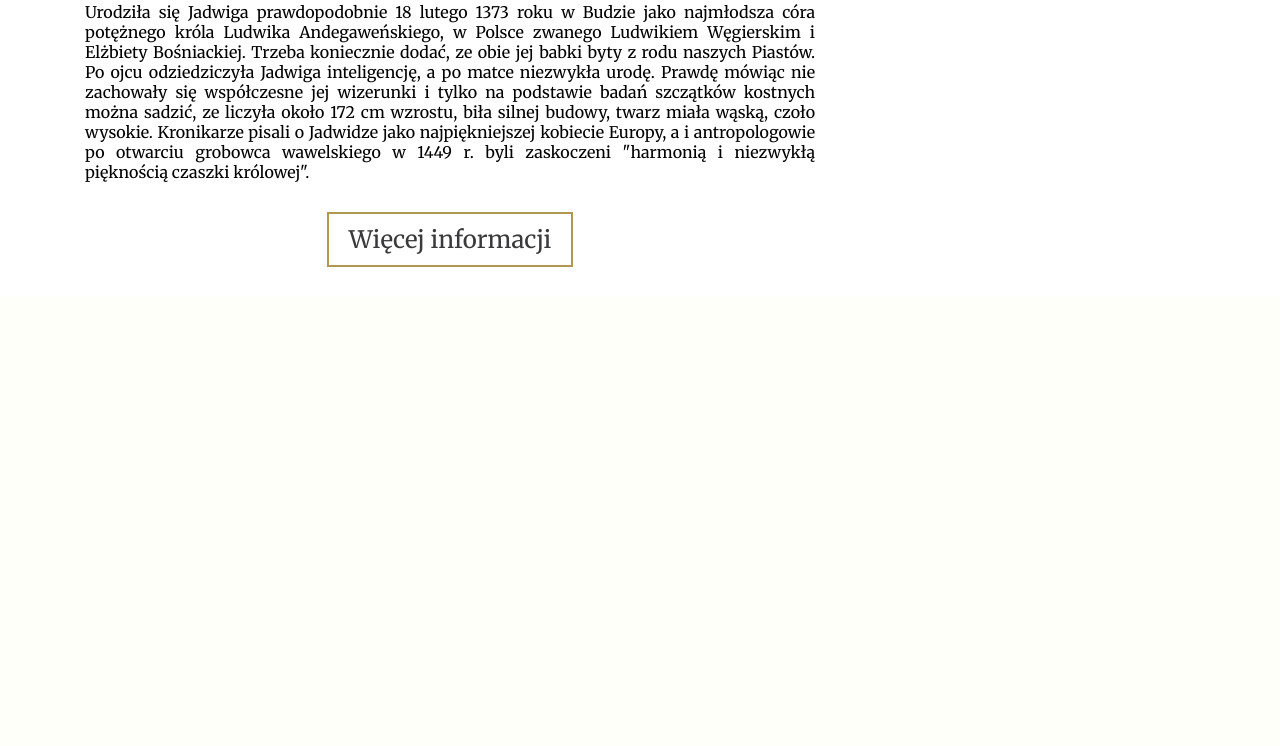
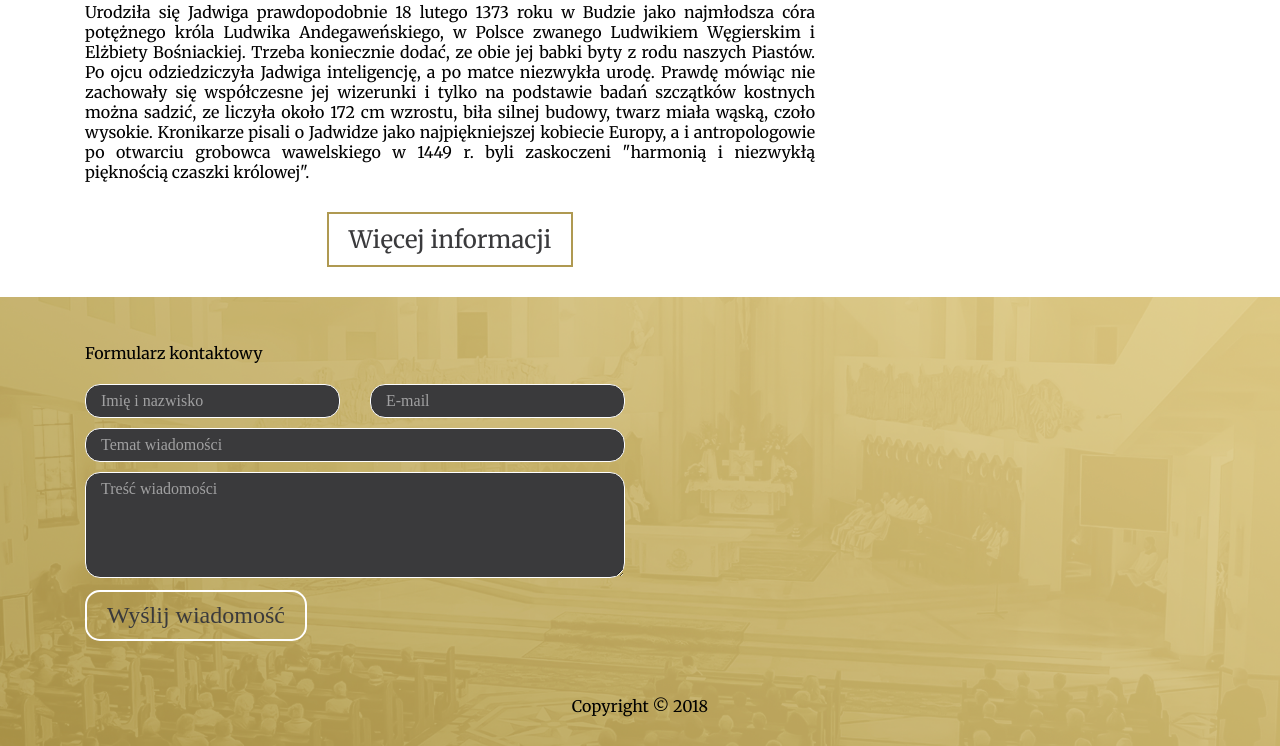
Before and after one commit to szymonsniadach/parish-site, a CodeIgniter app: page /database/ in a window 1280 px wide. Shown: the part 3056-3802 px from the top of the page. Before the commit the page ends 3323 px from the top, so only its background shows below. Run offline with CodeIgniter, Linux system fonts and the light colour scheme.

Commit message:
create section "contact"

```diff
--- a/src/app/application/controllers/Main.php
+++ b/src/app/application/controllers/Main.php
@@ -15,6 +15,7 @@ class Main extends CI_Controller {
 		$this->load->view('pages/main/holy-masses');
 		$this->load->view('pages/main/history');
 		$this->load->view('pages/main/patroness');
+		$this->load->view('pages/main/contact');
 
 		$this->load->view('partials/footer');
 	}
--- /dev/null
+++ b/src/app/application/views/pages/main/contact.php
@@ -0,0 +1,34 @@
+<section class="contact p-3">
+
+	<div class="container">
+
+		<div class="row">
+			<div class="col-12 col-md-6">
+
+				<p class="paragraph">Formularz kontaktowy</p>
+
+				<form action="#">
+					<div class="row">
+						<div class="col-6">
+							<input class="w-100" type="text" name="name" placeholder="Imię i nazwisko">
+						</div>
+						<div class="col-6">
+							<input class="w-100" type="text" name="email" placeholder="E-mail">
+						</div>
+					</div>
+					<input class="w-100" type="text" name="subject" placeholder="Temat wiadomości">
+					<textarea class="w-100" name="message" rows="5" placeholder="Treść wiadomości"></textarea>
+
+					<input class="btn btn--primary" type="submit" value="Wyślij wiadomość">
+				</form>
+
+			</div>
+		</div>
+
+	</div>
+
+	<div class="text-center mt-5">
+		<span class="paragraph">Copyright &copy; 2018</span>
+	</div>
+
+</section>
--- a/src/scss/base/_utilities.scss
+++ b/src/scss/base/_utilities.scss
@@ -67,6 +67,21 @@
     margin-bottom: 5rem;
 }
 
+.mr-1 {
+    margin-right: 1rem;
+}
+.mr-2 {
+    margin-right: 2rem;
+}
+.mr-3 {
+    margin-right: 3rem;
+}
+.mr-4 {
+    margin-right: 4rem;
+}
+.mr-5 {
+    margin-right: 5rem;
+}
 
 .float-left {
     float: left;
@@ -82,3 +97,6 @@
 .h-100 {
     height: 100%;
 }
+.w-100 {
+    width: 100%;
+}
--- /dev/null
+++ b/src/scss/pages/main/_contact.scss
@@ -0,0 +1,25 @@
+.contact {
+    background: url("../img/kontakt-bg.png") no-repeat;
+    background-size: cover;
+}
+
+form {
+    input, textarea {
+        font-size: 1.6rem;
+        margin: 5px 0px;
+        padding: 7px 15px;
+        border: 1px solid #FFF;
+        border-radius: 15px;
+        color: #FFF;
+        font-family: initial;
+        &::placeholder {
+            color: rgba(255, 255, 255, 0.521);
+        }
+    }
+    input[type="text"], textarea {
+        background: $color-dark;
+    }
+    input[type="submit"] {
+        background: none;
+    }
+}
```
Also changed, not shown: src/css/style.min.css, 1 other file.
